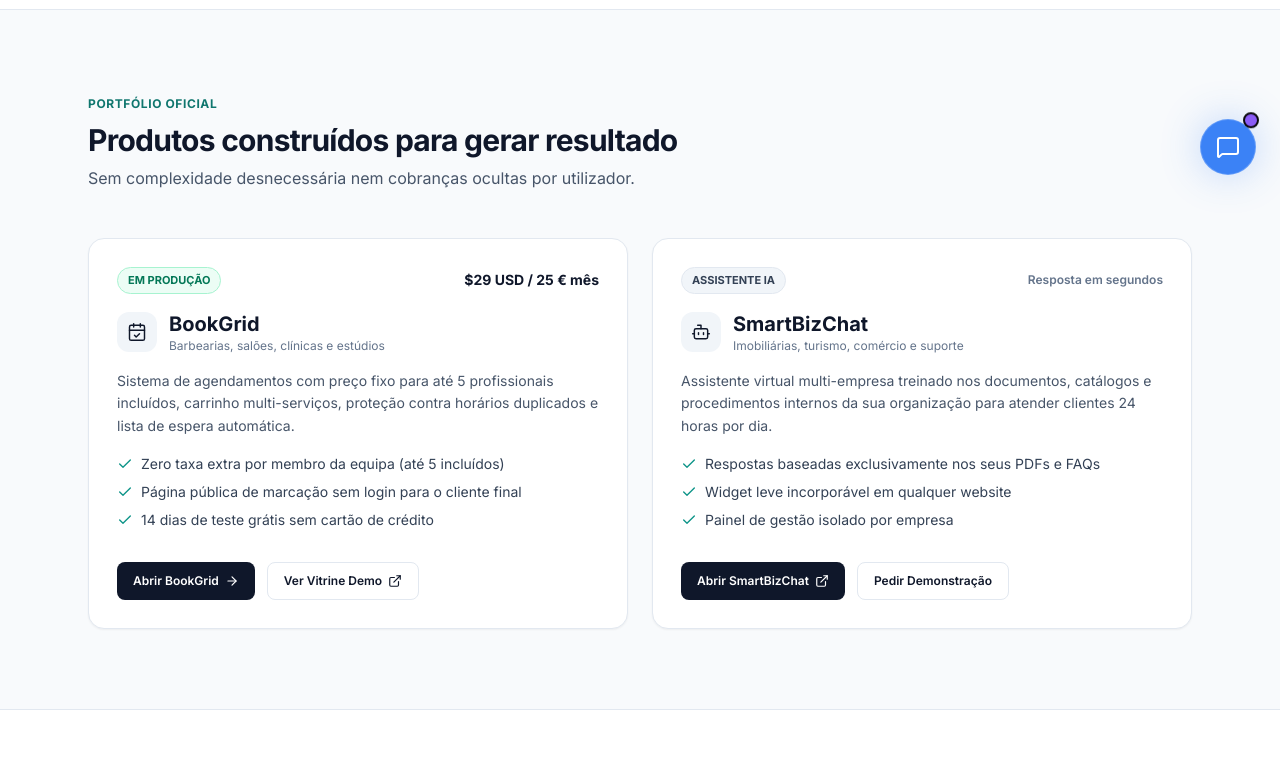
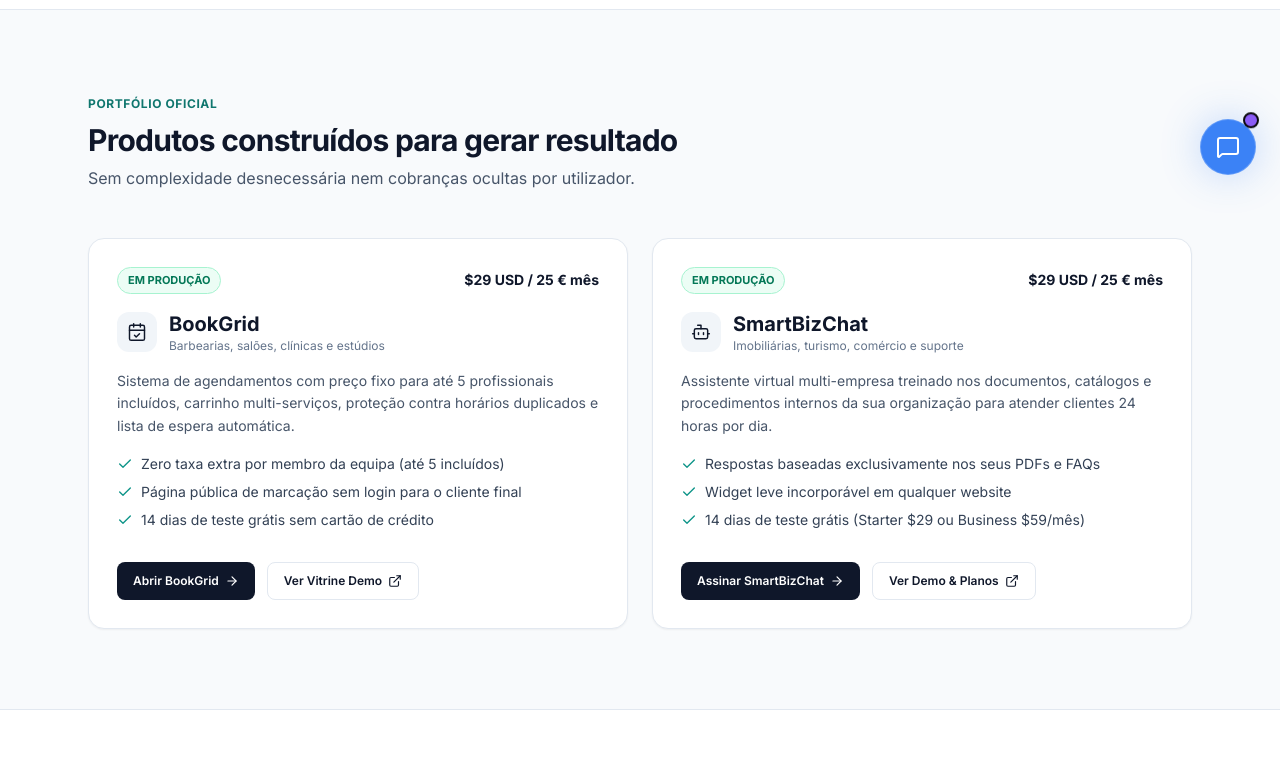
Before and after one commit to 116141/gilbyte-landing-page, a React (Vite) app: page / in a window 1280 px wide. Shown: the part 601-1374 px from the top of the page. Built offline with nearby package versions, Linux system fonts and the light colour scheme.

Commit message:
feat: add SmartBizChat pricing ( USD / €25) and subscribe CTA on landing page

```diff
--- a/src/App.jsx
+++ b/src/App.jsx
@@ -192,7 +192,7 @@ const Hero = () => (
                   <div className="text-xs text-slate-500">Assistente de IA com base documental</div>
                 </div>
               </div>
-              <span className="text-xs font-semibold text-slate-600">24/7</span>
+              <span className="text-xs font-bold text-teal-700">$29 USD / €25</span>
             </div>
           </a>
 
@@ -290,10 +290,10 @@ const ProductsSection = () => (
         <div className="rounded-2xl bg-white border border-slate-200 p-7 flex flex-col justify-between space-y-6 shadow-sm">
           <div className="space-y-4">
             <div className="flex items-center justify-between">
-              <span className="px-2.5 py-1 rounded-full text-[11px] font-bold uppercase bg-slate-100 text-slate-700 border border-slate-200">
-                Assistente IA
+              <span className="px-2.5 py-1 rounded-full text-[11px] font-bold uppercase bg-emerald-50 text-emerald-700 border border-emerald-200">
+                Em Produção
               </span>
-              <span className="text-xs font-semibold text-slate-500">Resposta em segundos</span>
+              <span className="text-sm font-bold text-[#0F172A]">$29 USD / 25 € mês</span>
             </div>
 
             <div className="flex items-center gap-3">
@@ -322,26 +322,29 @@ const ProductsSection = () => (
               </li>
               <li className="flex items-center gap-2">
                 <Check className="w-4 h-4 text-teal-600 shrink-0" />
-                Painel de gestão isolado por empresa
+                14 dias de teste grátis (Starter $29 ou Business $59/mês)
               </li>
             </ul>
           </div>
 
           <div className="flex flex-wrap gap-3 pt-2">
             <a
-              href="https://smart-biz-chat.vercel.app"
+              href="https://smart-biz-chat.vercel.app/#precos"
               target="_blank"
               rel="noopener noreferrer"
               className="inline-flex items-center gap-1.5 px-4 py-2.5 rounded-lg bg-[#0F172A] text-white text-xs font-semibold hover:bg-slate-800 transition"
             >
-              Abrir SmartBizChat
-              <ExternalLink className="w-3.5 h-3.5" />
+              Assinar SmartBizChat
+              <ArrowRight className="w-3.5 h-3.5" />
             </a>
             <a
-              href="mailto:gilbytesolutions@hotmail.com?subject=Demonstra%C3%A7%C3%A3o%20SmartBizChat"
+              href="https://smart-biz-chat.vercel.app"
+              target="_blank"
+              rel="noopener noreferrer"
               className="inline-flex items-center gap-1.5 px-4 py-2.5 rounded-lg border border-slate-200 bg-white text-xs font-semibold text-[#0F172A] hover:bg-slate-50 transition"
             >
-              Pedir Demonstração
+              Ver Demo &amp; Planos
+              <ExternalLink className="w-3.5 h-3.5" />
             </a>
           </div>
         </div>
```
